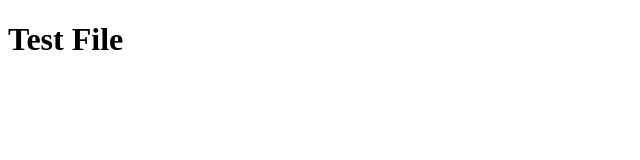
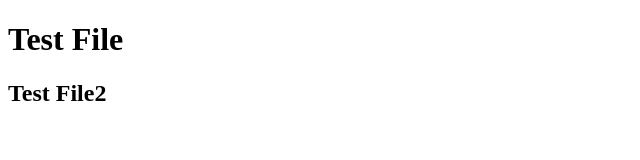
Before and after one commit to werfinke/project1, a plain HTML site: page index.html in a window 1280 px wide. Shown: the whole page, without its empty margins (0-640 px from the left). Drawn offline with Linux system fonts and the light colour scheme.

Commit message:
change index.html

```diff
--- a/index.html
+++ b/index.html
@@ -8,5 +8,6 @@
 </head>
 <body>
   <h1>Test File</h1>
+  <h2>Test File2</h2>
 </body>
 </html>
```
